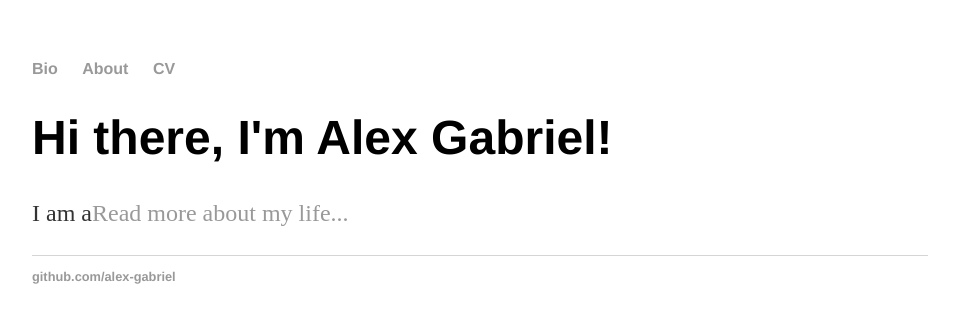
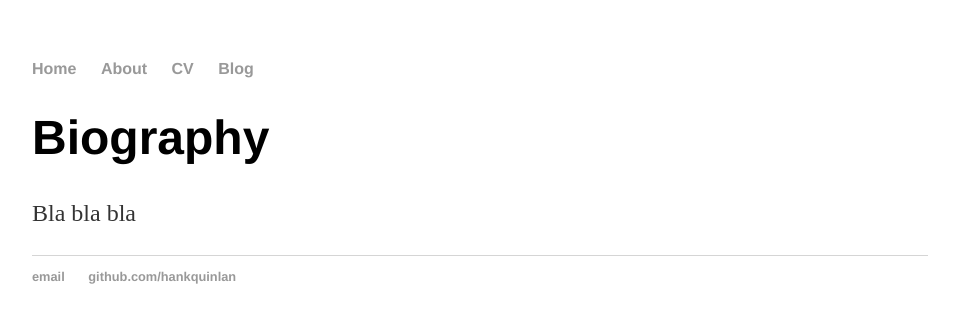
Before and after one commit to gabriel-alex/gabriel-alex.github.io, a Jekyll site: the page built from index.html, in a window 1280 px wide. Shown: the top 323 px of the page, without its empty margins (160-1119 px from the left). Built offline with Jekyll 4.4.1, drawn with Linux system fonts in a browser that asks for light colours.

Commit message:
Update index.html
new index

```diff
--- a/index.html
+++ b/index.html
@@ -1,28 +1,9 @@
-<!DOCTYPE html>
-<html>
-	<head>
-		<!-- link to main stylesheet -->
-		<link rel="stylesheet" type="text/css" href="/css/main.css">
-		<title>Alex Gabriel</title>
-	</head>
-	<body>
-		<nav>
-    		<ul>
-        		<li><a href="/">Bio</a></li>
-	        	<li><a href="/about">About</a></li>
-        		<li><a href="/cv">CV</a></li>
-    		</ul>
-		</nav>
-		<div class="container">
-    		<div class="blurb">
-        		<h1>Hi there, I'm Alex Gabriel!</h1>
-				<p>I am a<a href="/about">Read more about my life...</a></p>
-    		</div><!-- /.blurb -->
-		</div><!-- /.container -->
-		<footer>
-    		<ul>
-        		<li><a href="https://github.com/alex-gabriel">github.com/alex-gabriel</a></li>
-			</ul>
-		</footer>
-	</body>
-</html>
+---
+layout: default
+title: Alex Gabriel
+---
+
+<div class="blurb">
+	<h1>Biography</h1>
+	<p>Bla bla bla </p>
+</div>
```
